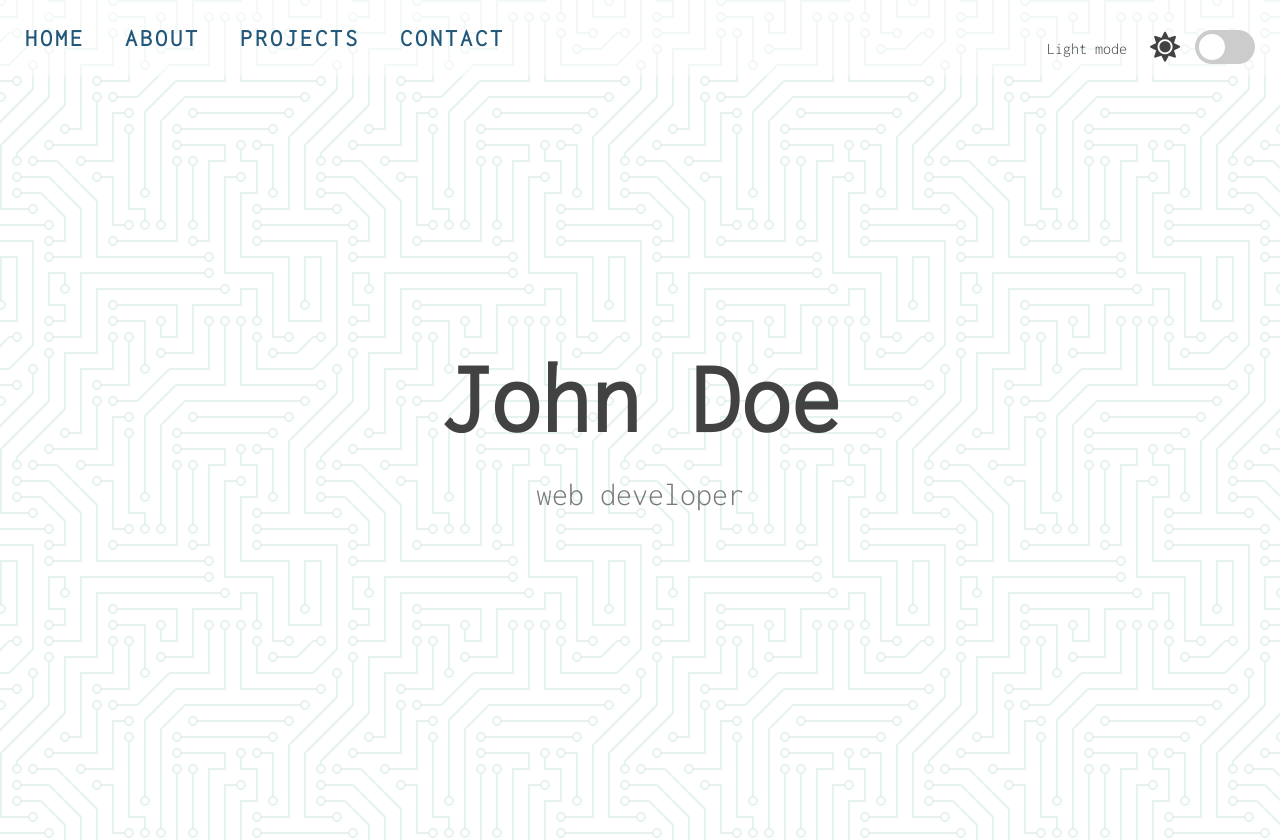
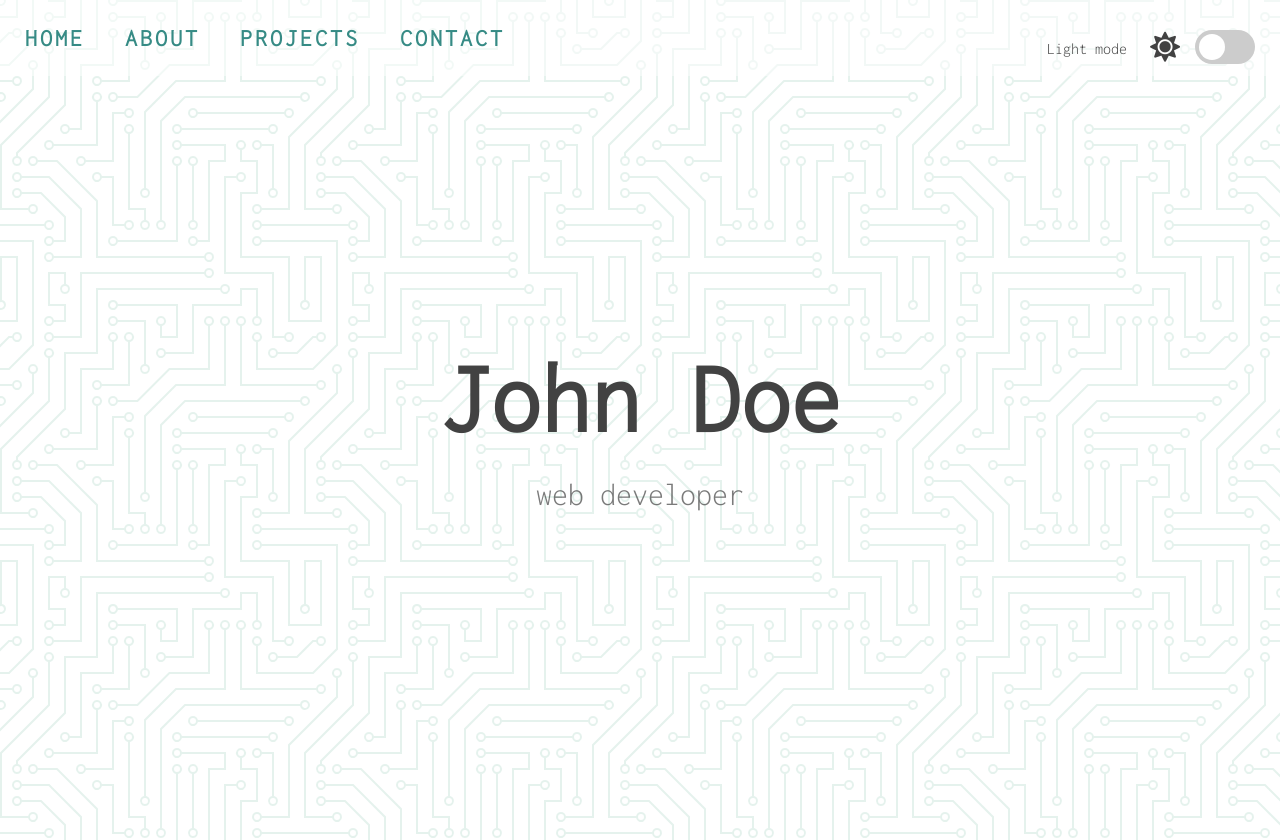
Before and after one commit to shay122990/LightDark-mode-LandingPage-withJS-CSS, a plain HTML site: page index.html in a window 1280 px wide. Shown: the top 840 px of the page. Drawn offline with Linux system fonts and the light colour scheme.

Commit message:
final touches, readme

```diff
--- a/style.css
+++ b/style.css
@@ -1,9 +1,9 @@
 @import url("https://fonts.googleapis.com/css2?family=Inconsolata:wght@300&display=swap");
 
 :root {
-  --primary-color: #22577a;
+  --primary-color: #368b85;
   --primary-variant: #e05d5d;
-  --secondary-color: #38a3a5;
+  --secondary-color: #01937c;
   --on-primary: rgb(250, 250, 250);
   --on-background: rgb(66, 66, 66);
   --on-background-alt: rgba(66, 66, 66, 0.7);
@@ -12,9 +12,9 @@
 }
 
 [data-theme="dark"] {
-  --primary-color: #22577a;
-  --primary-variant: #e05d5d;
-  --secondary-color: #38a3a5;
+  --primary-color: #a03c78;
+  --primary-variant: #d83a56;
+  --secondary-color: #ce1f6a;
   --on-primary: #000;
   --on-background: rgba(255, 255, 255, 0.9);
   --on-background-alt: rgba(255, 255, 255, 0.7);
```
Also changed, not shown: 3 other files.
